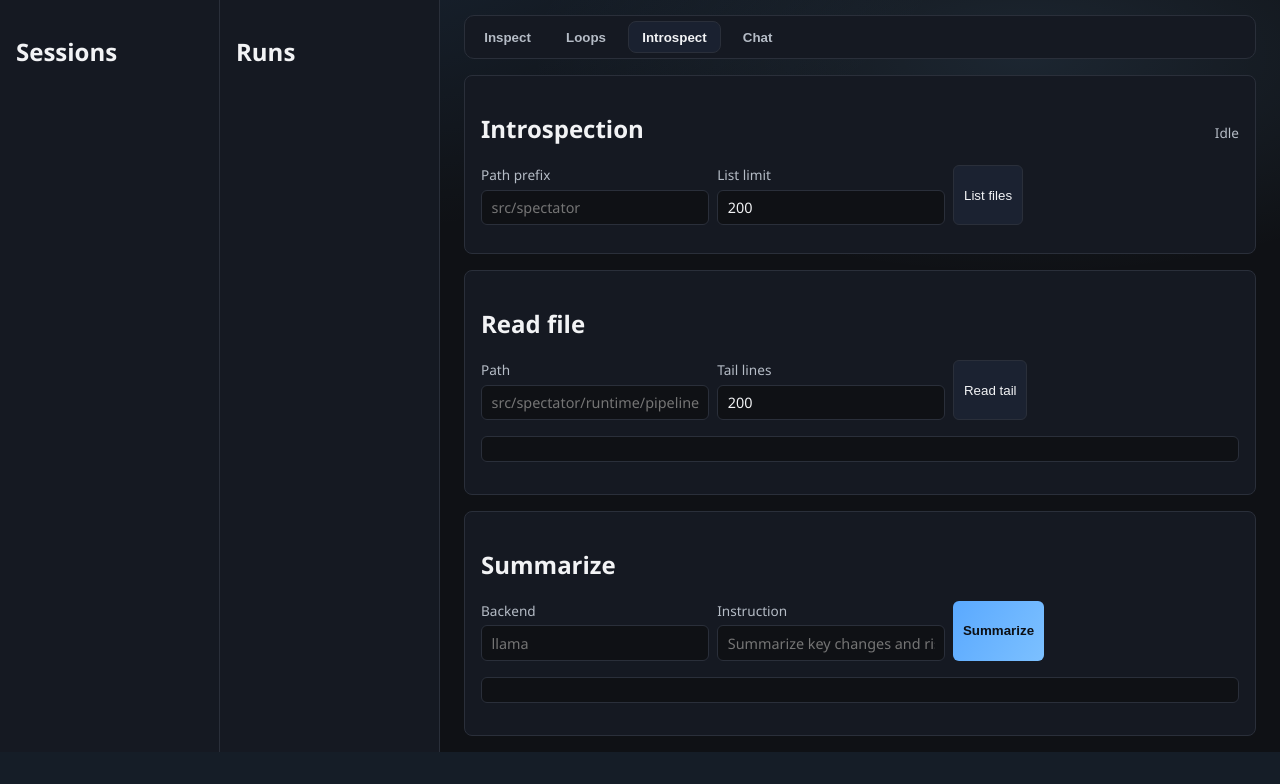
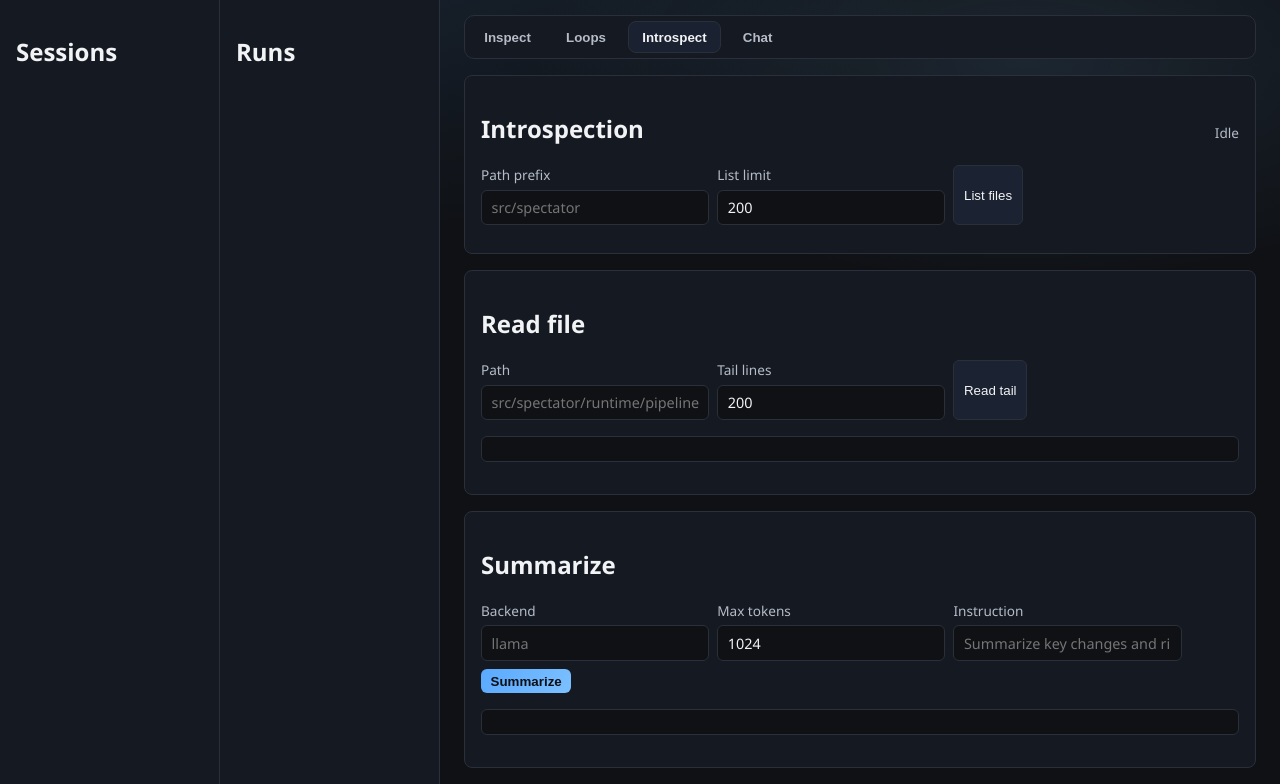
Before and after one commit to andrew-freeman/spectator, a FastAPI app: page / in a window 1280 px wide, after a click on "Introspect". Shown: the part 120-904 px from the top of the page. Before the commit the page ends 872 px from the top, so only its background shows below. Run offline with FastAPI, Linux system fonts and the light colour scheme; data that the repository does not hold is empty; some libraries are stand-ins or nearby versions.

Commit message:
introspection tool now has better controls: python -m spectator introspect --summarize --path README.md --backend llama --max-tokens 2048

```diff
--- a/src/spectator/admin/app.py
+++ b/src/spectator/admin/app.py
@@ -48,6 +48,7 @@ class IntrospectSummarizeRequest(BaseModel):
     backend: str | None = None
     instruction: str | None = None
     lines: int | None = None
+    max_tokens: int | None = None
 
 
 def _resolve_data_root(data_root: Path | None) -> Path:
@@ -285,14 +286,18 @@ def create_app(data_root: Path | None = None) -> FastAPI:
         backend = payload.backend or "fake"
         instruction = payload.instruction
         lines = payload.lines or 200
+        max_tokens = payload.max_tokens if payload.max_tokens is not None else 1024
         if not isinstance(lines, int) or lines <= 0:
             raise HTTPException(status_code=400, detail="lines must be positive")
+        if max_tokens is not None and (not isinstance(max_tokens, int) or max_tokens <= 0):
+            raise HTTPException(status_code=400, detail="max_tokens must be positive")
         result = summarize_repo_file(
             repo_root,
             path,
             data_root=root,
             backend_name=backend,
             max_lines=lines,
+            max_tokens=max_tokens,
             instruction=instruction if isinstance(instruction, str) else None,
         )
         return result
--- a/src/spectator/admin/static/app.js
+++ b/src/spectator/admin/static/app.js
@@ -50,6 +50,7 @@ const introspectLinesInput = document.getElementById("introspect-lines");
 const introspectReadBtn = document.getElementById("introspect-read");
 const introspectContentEl = document.getElementById("introspect-content");
 const introspectBackendInput = document.getElementById("introspect-backend");
+const introspectMaxTokensInput = document.getElementById("introspect-max-tokens");
 const introspectInstructionInput = document.getElementById("introspect-instruction");
 const introspectSummarizeBtn = document.getElementById("introspect-summarize");
 const introspectSummaryEl = document.getElementById("introspect-summary");
@@ -607,6 +608,9 @@ async function summarizeIntrospectFile() {
     path,
     lines: Number.isFinite(lines) ? lines : 200,
     backend: introspectBackendInput?.value.trim() || undefined,
+    max_tokens: Number.isFinite(Number(introspectMaxTokensInput?.value || "")) ?
+      Number(introspectMaxTokensInput?.value) :
+      undefined,
     instruction: introspectInstructionInput?.value.trim() || undefined,
   };
   const response = await fetch("/api/introspect/summarize", {
--- a/src/spectator/admin/templates/index.html
+++ b/src/spectator/admin/templates/index.html
@@ -174,6 +174,10 @@
                 <input id="introspect-backend" type="text" placeholder="llama" />
               </label>
               <label class="field">
+                <span>Max tokens</span>
+                <input id="introspect-max-tokens" type="number" min="1" value="1024" />
+              </label>
+              <label class="field">
                 <span>Instruction</span>
                 <input id="introspect-instruction" type="text" placeholder="Summarize key changes and risks." />
               </label>
--- a/src/spectator/analysis/introspection.py
+++ b/src/spectator/analysis/introspection.py
@@ -65,6 +65,7 @@ def summarize_repo_file(
     data_root: Path,
     backend_name: str,
     max_lines: int = DEFAULT_TAIL_LINES,
+    max_tokens: int | None = None,
     instruction: str | None = None,
 ) -> dict[str, Any]:
     tail = read_repo_file_tail(repo_root, path, max_lines=max_lines)
@@ -81,10 +82,14 @@ def summarize_repo_file(
     backend = get_backend(backend_name)
     _registry, executor = build_readonly_registry(repo_root)
 
+    params: dict[str, Any] = {}
+    if isinstance(max_tokens, int) and max_tokens > 0:
+        params["max_tokens"] = max_tokens
     roles = [
         RoleSpec(
             name="governor",
             system_prompt=get_role_prompt("governor"),
+            params=params,
         ),
     ]
     checkpoint = Checkpoint(
@@ -107,6 +112,7 @@ def summarize_repo_file(
         "summary": final_text,
         "trace_file": tracer.path.name,
         "tail_lines": max_lines,
+        "max_tokens": max_tokens,
         "path": path,
     }
 
--- a/src/spectator/cli.py
+++ b/src/spectator/cli.py
@@ -173,6 +173,7 @@ def _introspect_command(args: argparse.Namespace) -> int:
             data_root=data_root,
             backend_name=args.backend,
             max_lines=args.lines,
+            max_tokens=args.max_tokens,
             instruction=args.instruction,
         )
         print(result["summary"])
@@ -221,6 +222,7 @@ def build_parser() -> argparse.ArgumentParser:
     introspect_parser.add_argument("--lines", type=int, default=200)
     introspect_parser.add_argument("--backend", default="fake")
     introspect_parser.add_argument("--instruction")
+    introspect_parser.add_argument("--max-tokens", type=int, default=1024)
     introspect_parser.set_defaults(func=_introspect_command)
 
     return parser
```
